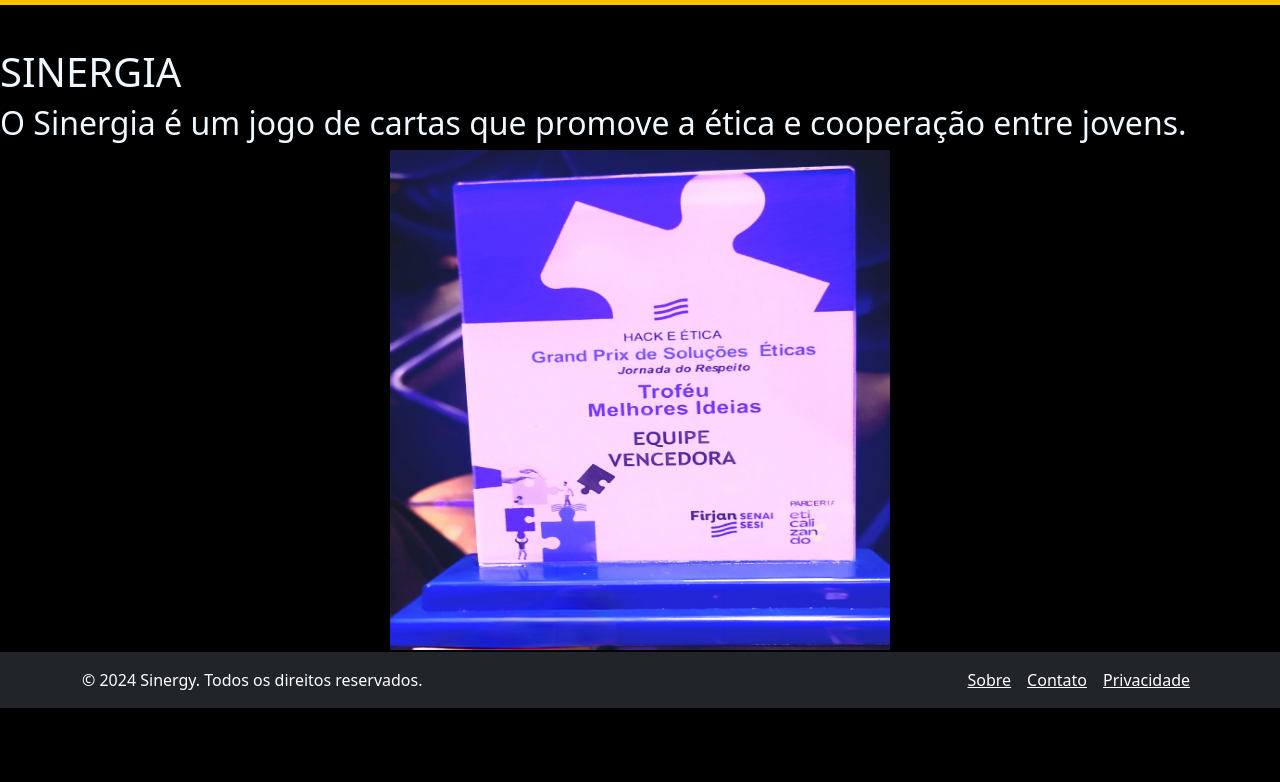
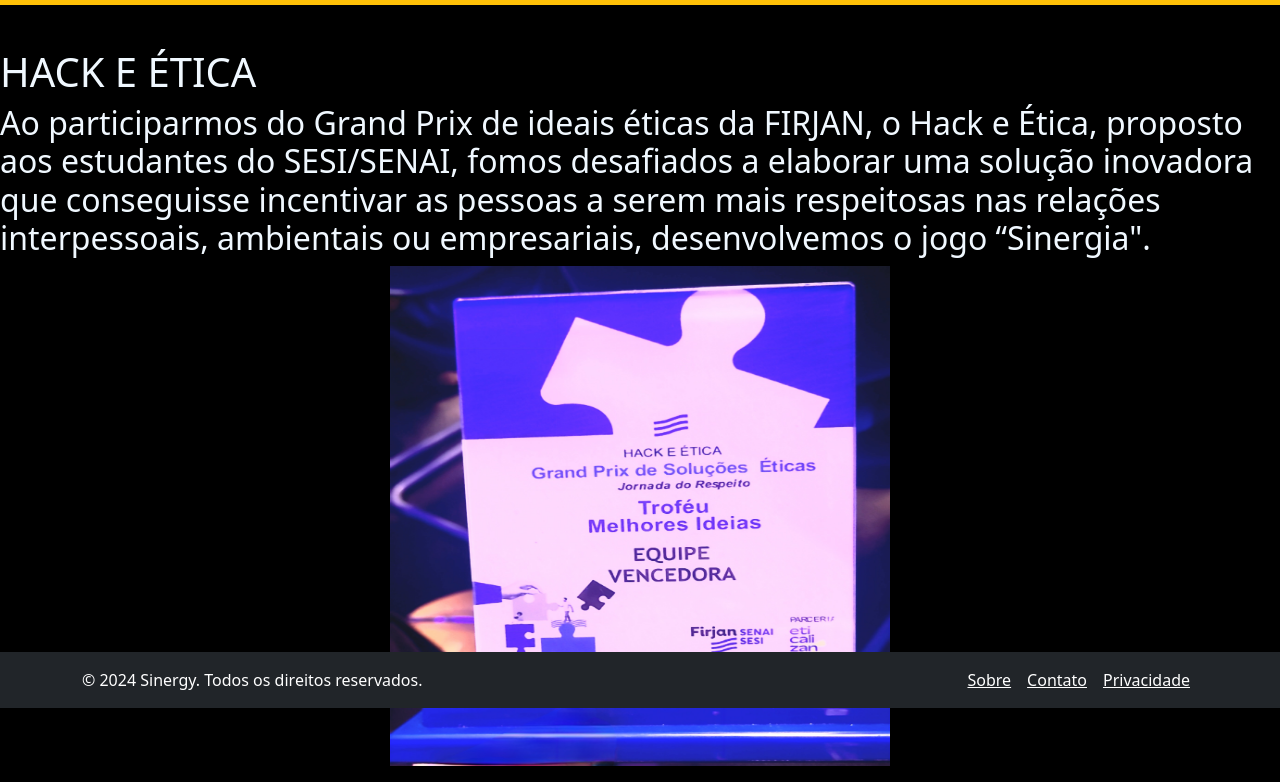
Before and after one commit to SinergyEtica/Sinergy_Web, a plain HTML site: page reconhecimentos.html in a window 1280 px wide. Shown: the part 92-874 px from the top of the page. Before the commit the page ends 800 px from the top, so only its background shows below. Drawn offline with nearby package versions, Linux system fonts and the light colour scheme.

Commit message:
Update reconhecimentos.html

```diff
--- a/reconhecimentos.html
+++ b/reconhecimentos.html
@@ -63,10 +63,10 @@
   <section class="reconhecimentos_inicio">
   <article>
     <h1 class="Sinergia">
-        SINERGIA
+        HACK E ÉTICA
     </h1>
       <h2>
-          O Sinergia é um jogo de cartas que promove a ética e cooperação entre jovens.
+         Ao participarmos do Grand Prix de ideais éticas da FIRJAN, o Hack e Ética, proposto aos estudantes do SESI/SENAI, fomos desafiados a elaborar uma solução inovadora  que conseguisse incentivar as pessoas a serem mais respeitosas nas relações interpessoais, ambientais ou empresariais, desenvolvemos o jogo “Sinergia".
       </h2>
   </article>
 
```
